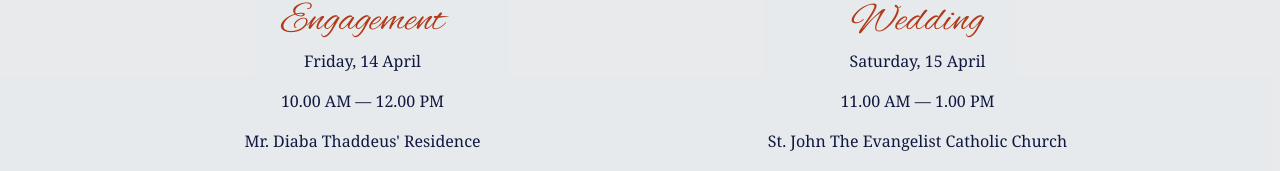
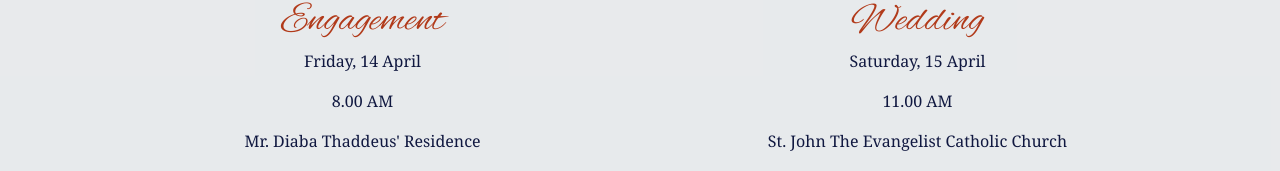
Before and after one commit to SeyramDiaba/Justine-s-Wedding, a Vue app: page / in a window 1280 px wide. Shown: the part 2369-2540 px from the top of the page. Built offline with nearby package versions, Linux system fonts and the light colour scheme.

Commit message:
time correction

```diff
--- a/src/components/HomePageSection/WhenAndWhere.vue
+++ b/src/components/HomePageSection/WhenAndWhere.vue
@@ -19,7 +19,7 @@
                     Friday, 14 April
                   </div>
                   <div class="P200 N900 py-2 text-capitalize">
-                    10.00 AM — 12.00 PM
+                    8.00 AM
                   </div>
                   <div class="P200 N900 py-2 text-capitalize">
                     Mr. Diaba Thaddeus' Residence
@@ -47,7 +47,7 @@
                     Saturday, 15 April
                   </div>
                   <div class="P200 N900 py-2 text-capitalize">
-                    11.00 AM — 1.00 PM
+                    11.00 AM
                   </div>
                   <div class="P200 N900 py-2 text-capitalize">
                     St. John The Evangelist Catholic Church
```
